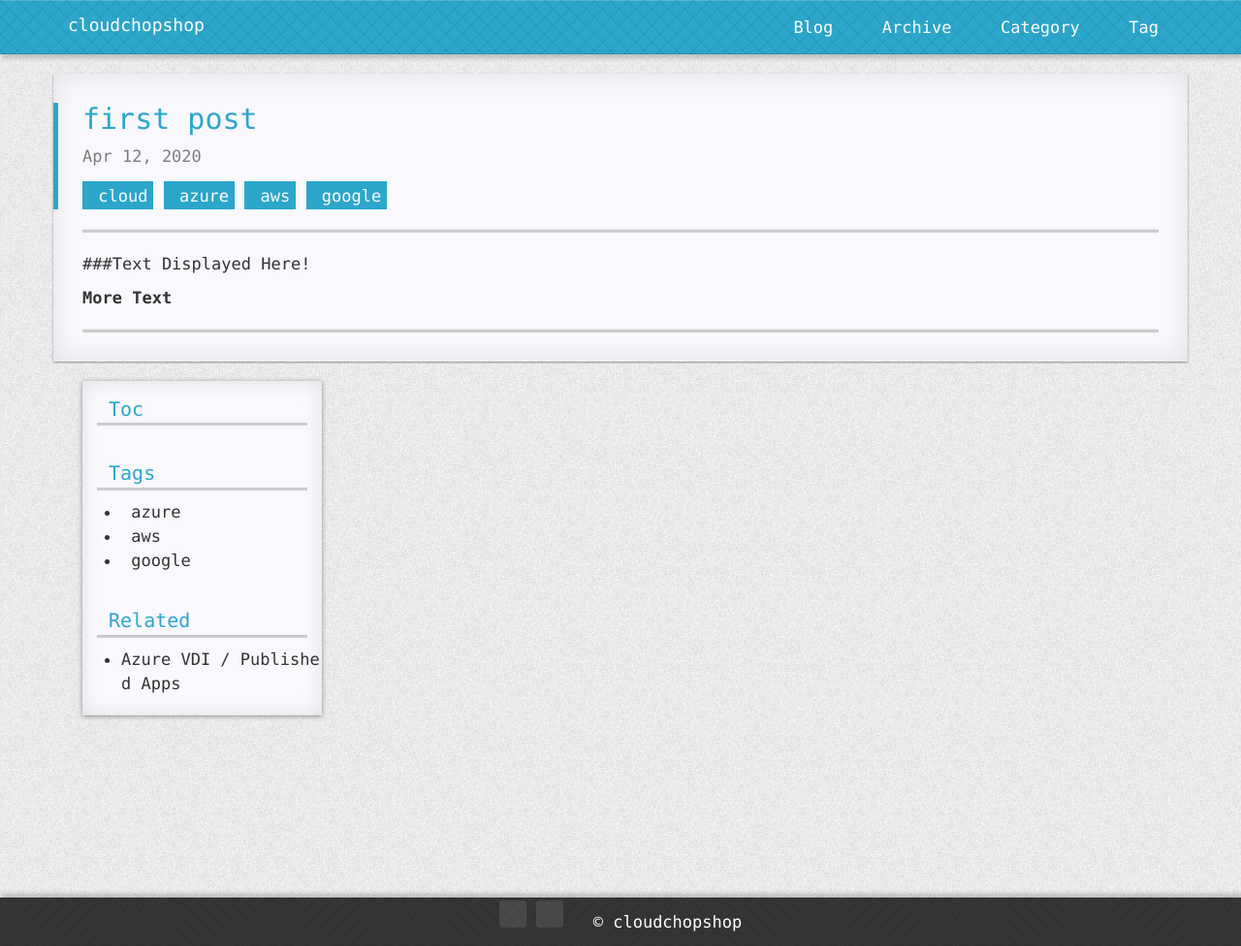
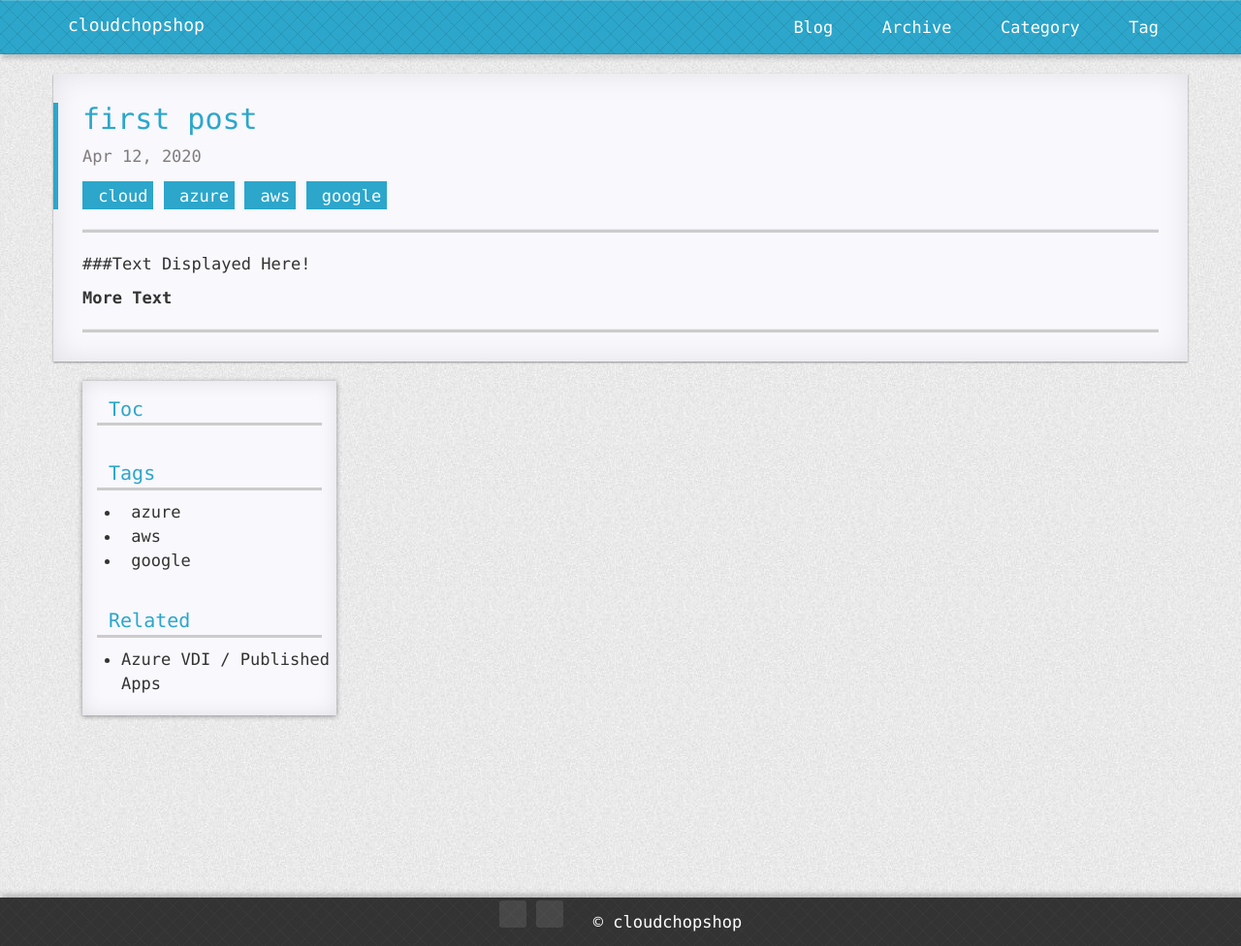
Before and after one commit to cloudchopshop/cloudchopshop.github.io, a Jekyll site: the page built from _posts/2020-04-12-first-post.md, in a window 1280 px wide. Shown: the whole page at 97% size. Built offline with Jekyll 4.4.1, drawn with Linux system fonts in a browser that asks for light colours; nearby versions of some CDN libraries; a style sheet for code colours, icons or effects is not loaded.

Commit message:
adjust page width

```diff
--- a/_layouts/post.html
+++ b/_layouts/post.html
@@ -2,7 +2,7 @@
 layout: default
 ---
 <div class="row">
-    <div class="content col-lg-auto">
+    <div class="content col-xl-9">
         <div class="sheet post">
           <header>
             <h2>{{ page.title }}</h2>
@@ -35,7 +35,7 @@
         </div>
         -->
     </div>
-    <div class="content-navigation col-lg-3">
+    <div class="content-navigation col-xl-3">
       <div class="shadow-bottom-center" >
         <div class="content-navigation-toc">
             <div class="content-navigation-header">
```
